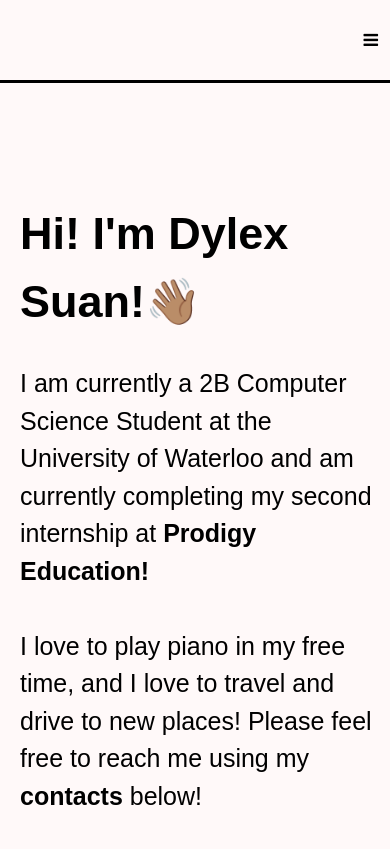
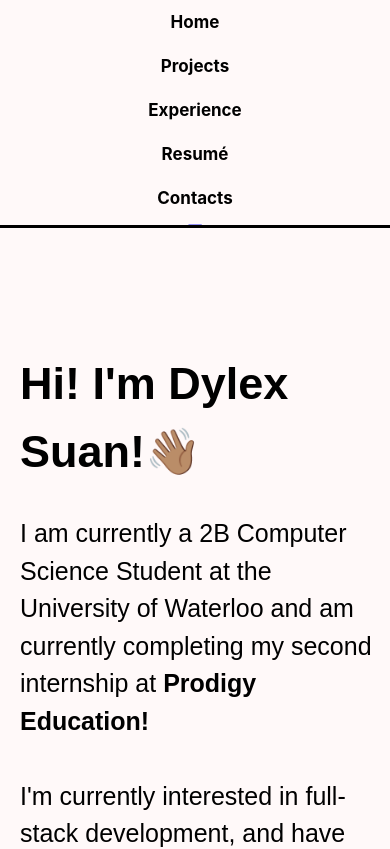
Before and after one commit to dylex-suan/dylex-suan-v2-website, a React (Create React App) app: page / in a window 390 px wide. Shown: the top 849 px of the page. Built offline with nearby package versions, Linux system fonts and the light colour scheme.

Commit message:
Pushed more changes for responsiveness

```diff
--- a/src/App.js
+++ b/src/App.js
@@ -12,7 +12,9 @@ import { Experience } from './components/Experience';
 export const App = () => {
   return (
     <AppContainer>
-      <ButtonNavbar />
+      <NavbarContainer>
+        <ButtonNavbar />
+      </NavbarContainer>
       <DescriptionContainer id="rise-up">
         <About />
         <Experience />
@@ -25,18 +27,23 @@ export const App = () => {
 }
 
 const AppContainer = styled.div`
- @keyframes fadeInOpacity {
+  scroll-behavior: smooth;
+`;
+
+const NavbarContainer = styled.div`
+  @keyframes fadeInDownOpacity {
     0% {
       opacity: 0;
-      transform: translateY(30px);
+      transform: translateY(-25px);
     }
     100% {
       opacity: 1;
     }
   }
 
-  animation: 2s ease-in 0s 1 fadeInOpacity;
+  animation: 2s ease-in 0s 1 fadeInDownOpacity;
 `;
+
 const DescriptionContainer = styled.div`
   background: #FFF9F9;
   display: flex;
@@ -52,11 +59,22 @@ const DescriptionContainer = styled.div`
     width: 100%;
   }
 
+ @keyframes fadeInUpOpacity {
+    0% {
+      opacity: 0;
+      transform: translateY(30px);
+    }
+    100% {
+      opacity: 1;
+    }
+  }
+
+  animation: 2s ease-in 0s 1 fadeInUpOpacity;
 `;
 const Image = styled.img`
   width: 449px;
   height: 449px;
-  padding: 15px 0px;
+  padding: 15px 0 0px;
   align-items: center;
   justify-content: center;
 `;
--- a/src/components/About.jsx
+++ b/src/components/About.jsx
@@ -7,6 +7,8 @@ export const About = () => {
             <Body>
                 I am currently a 2B Computer Science Student at the University of Waterloo
                 and am currently completing my second internship at <a href="https://www.prodigygame.com/main-en/" style={{ textDecoration: "none", color: "black" }}><b>Prodigy Education!</b></a><br /><br />
+                I'm currently interested in full-stack development, and have experience working with several web and mobile
+                frameworks! Recently, I worked with React and React Native!<br /><br />
                 I love to play piano in my free time, and I love to travel and drive to new places!
                 Please feel free to reach me using my <a href="#contacts" style={{ textDecoration: "none", color: "black" }}><b>contacts</b></a> below!
             </Body>
@@ -17,13 +19,16 @@ export const About = () => {
 const Greeting = styled.h1`
     font-size: 45px;
     margin-top: 100px;
+    @media (max-width: 600px) {
+        margin-top: 250px;
+    }
 `;
 
 const Wrapper = styled.div`
     max-width: 100%;
     width: 90%;
     line-height: 1.5;
-    margin: 100px 0;
+    margin-top: 100px;
 `;
 
 const Body = styled.p`
--- a/src/components/ButtonNavbar.jsx
+++ b/src/components/ButtonNavbar.jsx
@@ -1,41 +1,40 @@
 import styled from 'styled-components';
-
 export default function ButtonNavbar() {
     return (
-        <LinkWrapper>
-            <Links class="item" href="#about">
+        <LinkWrapper id="myTopnav" className="topnav">
+            <Links className="item" href="#about">
                 <b>
                     Home
                 </b>
             </Links>
-            <Links class="item" href="#projects">
+            <Links className="item" href="#projects">
                 <b>
                     Projects
                 </b>
             </Links>
-            <Links class="item" href="#experience">
+            <Links className="item" href="#experience">
                 <b>
                     Experience
                 </b>
             </Links>
-            <Links class="item" href="#resume">
+            <Links className="item" href="#resume">
                 <b>
                     Resumé
                 </b>
             </Links>
-            <Links class="item" href="#contacts">
+            <Links className="item" href="#contacts">
                 <b>
                     Contacts
                 </b>
             </Links>
-            <Links class="icon">
-                <i class="fa fa-bars"></i>
-            </Links>
+            <Icon href="javascript:void(0);" className="icon">
+                <i className="fa fa-bars"></i>
+            </Icon>
         </LinkWrapper>
     )
 }
 
-const LinkWrapper = styled.div`
+const LinkWrapper = styled.nav`
     display: flex;
     align-items: center;
     justify-content: right;
@@ -43,47 +42,39 @@ const LinkWrapper = styled.div`
     top: 0;
     width: 100%;
     height: 80px;
-    overflow: auto;
+    overflow: hidden;
     margin: auto;
     border-style: solid;
     border-width: 0 0 3px;
     background-color: #FFF9F9;
-    z-index: 99;
+    z-index: 5;
+    @media (max-width: 600px) {
+        flex-direction: column;
+        border-width: 0 0 3px;
+        height: 225px;
+        overflow: hidden;
+    }
 
-   &:last-child {
-        display: none;
-    }
-    @media (max-width: 600px) {
-        &.responsive {
-            position: relative;
-        }
-    }
 `;
 
 const Links = styled.a`
     float: left;
+    display: block;
     text-align: center;
     padding: 12px;
     color: black;
     text-decoration: none;
     font-size: 17px;
+    @media (max-width: 600px) {
+        float: right;
+    }
 
-    ${'' /* &:last-child {
-        display: none;
-    } */}
+`;
 
+const Icon = styled.a`
+    display: none;
     @media (max-width: 600px) {
-        &:not(:last-child) {
-            display: none;
-        }
-        &.icon {
-            float: right;
-            display: block;
-        }
-        &.responsive .icon {
-            position: absolute;
-            right: 0;
-            top: 0;
-        }
+        float: right;
+        display: block;
     }
 `
--- a/src/components/Contact.jsx
+++ b/src/components/Contact.jsx
@@ -61,4 +61,7 @@ const IconWrapper = styled.div`
     justify-content: space-between;
     margin: 20px;
     width: 35%;
+    @media (max-width: 768px) {
+        width: 50%;
+    }
 `;
--- a/src/components/Experience.jsx
+++ b/src/components/Experience.jsx
@@ -19,7 +19,7 @@ export const Experience = () => {
                 <TimelineContainer>
                     <Content>
                         <h1>Full Stack Developer @ University of Waterloo</h1>
-                        <Description>Tools: JavaScript, React/Redux, Node, Express, Docker</Description>
+                        <Description>Tools: JavaScript, React/Redux, Node, Express, PostgreSQL, Docker</Description>
                         <ul>
                             <Bullet>Built the Math Faculty Question Bank, where professors can save questions and assignments in LaTeX format to be used
                                 in over 200 courses</Bullet>
@@ -38,6 +38,9 @@ const Heading = styled.h1`
     text-align: center;
     font-size: 45px;
     width: 100%;
+    @media (max-width: 600px) {
+        margin-top: 200px;
+    }
 `;
 
 const Container = styled.div`
@@ -45,6 +48,7 @@ const Container = styled.div`
     justify-content: center;
     flex-wrap: wrap;
     max-width: 100%;
+    width: 100%;
 `;
 
 const Timeline = styled.div`
@@ -71,26 +75,10 @@ const Timeline = styled.div`
 `;
 
 const TimelineContainer = styled.div`
-    ${'' /* padding: 10px 40px; */}
-    ${'' /* position: relative; */}
     background-color: inherit;
     max-width: 100%;
-    left: 20%;
+    left: 30%;
     z-index: 3;
-
-    ${'' /* 990 px is the cutoff */}
-    ${'' /* &:after {
-        content: '';
-        position: absolute;
-        width: 25px;
-        height: 25px;
-        left: -67px;
-        background-color: white;
-        border: 4px solid #FF9F55;
-        top: 15px;
-        border-radius: 50%;
-        z-index: 3;
-    } */}
 
     @media (max-width: 1000px) {
         left: 40%;
--- a/src/components/Project.jsx
+++ b/src/components/Project.jsx
@@ -1,16 +1,17 @@
-import styled from 'styled-components';
+import styled, { css } from 'styled-components';
 import GitHubIcon from '@mui/icons-material/GitHub';
 
 export const Project = ({ data }) => {
+    const { image, title, technologies, description, gitLink, devpostLink } = data;
     return (
         <Container>
-            <Image src={data.image} alt='' />
+            <Image src={image} alt='' />
             <DescriptionWrapper>
                 <Heading>
-                    {data.title}
+                    {title}
                 </Heading>
                 <RemoteWrapper>
-                    {data.technologies.map((tech, id) => {
+                    {technologies.map((tech, id) => {
                         return (
                             <RemoteText>
                                 <b>
@@ -20,22 +21,22 @@ export const Project = ({ data }) => {
                         )
                     })}
                 </RemoteWrapper>
-                <Description>{data.description}</Description>
-                {data.gitLink && <GithubWrapper>
-                    <GithubLink href={data.gitLink}>
+                <Description>{description}</Description>
+                {gitLink && <SeeProjectWrapper>
+                    <GithubLink href={gitLink}>
                         <GitHubIcon />
-                        <GithubText>
+                        <GenericRoundText>
                             View on Github
-                        </GithubText>
+                        </GenericRoundText>
                     </GithubLink>
-                </GithubWrapper>}
-                {data.devpostLink && <DevpostWrapper>
-                    <DevpostLink href={data.devpostLink}>
-                        <DevpostText>
+                </SeeProjectWrapper>}
+                {devpostLink && <SeeProjectWrapper>
+                    <DevpostLink href={devpostLink}>
+                        <GenericRoundText>
                             View on Devpost
-                        </DevpostText>
+                        </GenericRoundText>
                     </DevpostLink>
-                </DevpostWrapper>}
+                </SeeProjectWrapper>}
             </DescriptionWrapper>
         </Container>
     )
@@ -104,49 +105,39 @@ const RemoteWrapper = styled.div`
     flex-wrap: nowrap;
 `;
 
-const GithubWrapper = styled.div`
-    display: flex;
-    justify-content: center;
-    width: 100%;
-`;
-
-const GithubLink = styled.a`
-    display: flex;
-    justify-content: center;
-    align-items: center;
-    background-color: #131414;
-    color: white;
-    width: 60%;
-    border-radius: 30px;
-    text-decoration: none;
-`;
-
-const GithubText = styled.h2`
-    color: white;
-    font-size: 20px;
-    margin: 10px;
-`;
-
-const DevpostWrapper = styled.div`
+const SeeProjectWrapper = styled.div`
     display: flex;
     justify-content: center;
     width: 100%;
     margin: 10px 0;
 `;
 
-const DevpostLink = styled.a`
+const GenericLink = css`
     display: flex;
     justify-content: center;
     align-items: center;
-    background-color: #003E54;
     color: white;
     width: 60%;
     border-radius: 30px;
     text-decoration: none;
+    transition: 0.3s;
+   &:hover {
+       transform: translateY(-5px);
+   }
 `
 
-const DevpostText = styled.h2`
+const GenericRoundText = styled.h2`
     color: white;
     font-size: 20px;
     margin: 10px;
+`
+
+const GithubLink = styled.a`
+    ${GenericLink}
+    background-color: #131414;
 `;
+
+const DevpostLink = styled.a`
+    ${GenericLink}
+    background-color: #003E54;
+`
--- a/src/components/Resumé.jsx
+++ b/src/components/Resumé.jsx
@@ -18,10 +18,10 @@ const Container = styled.div`
     display: block;
     text-align: center;
     max-width: 100%;
-    width: 60%;
+    width: 100%;
     height: 100%;
     line-height: 1.5;
-    margin: 50px 0;
+    margin: 50px;
 `;
 
 const Heading = styled.h1`
--- a/src/fonts/fonts.css
+++ b/src/fonts/fonts.css
@@ -1 +1,5 @@
-@import url('https://fonts.googleapis.com/css2?family=Open+Sans&display=swap');
+@import url("https://fonts.googleapis.com/css2?family=Open+Sans&display=swap");
+
+html {
+  scroll-behavior: smooth;
+}
```
